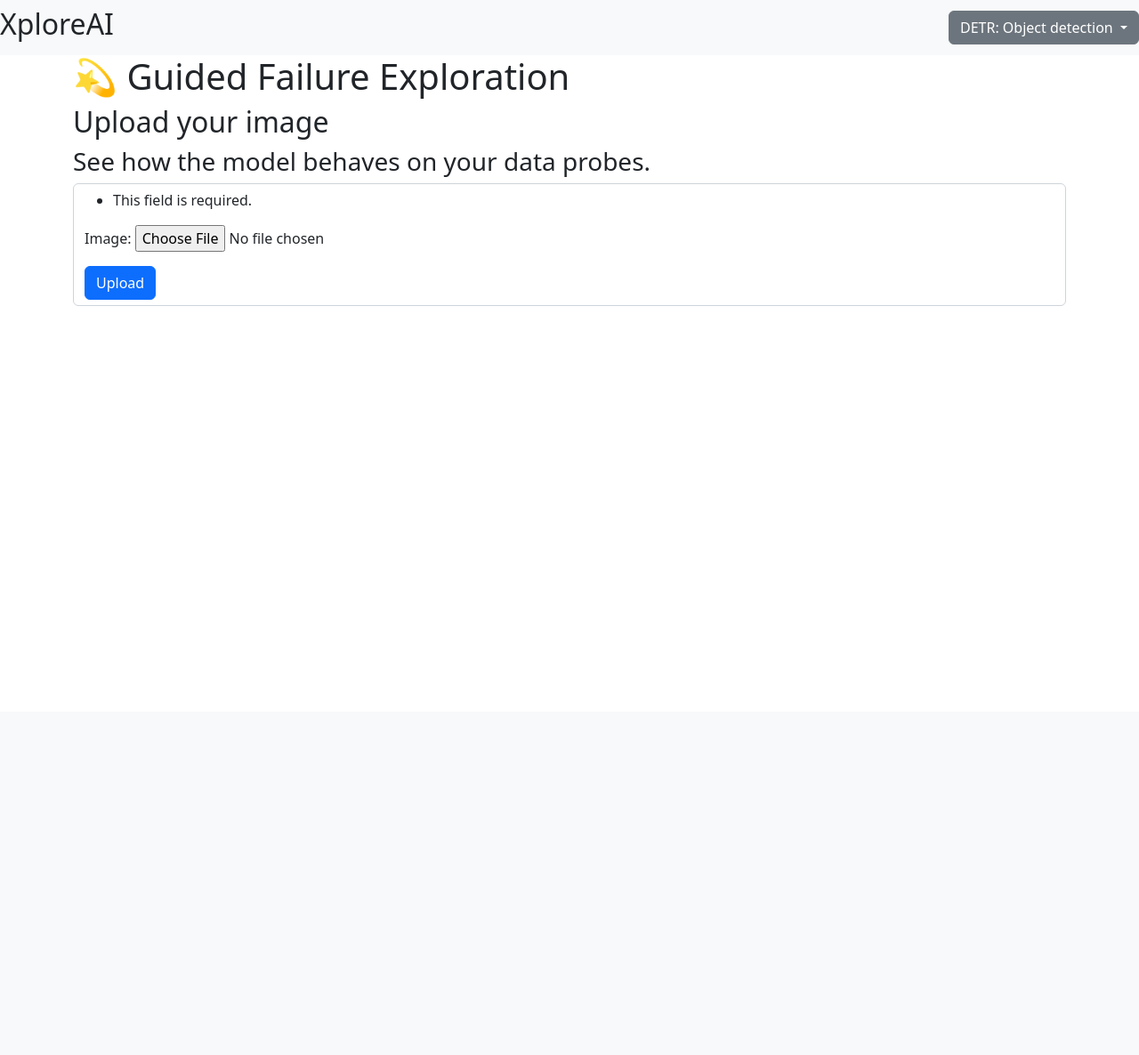
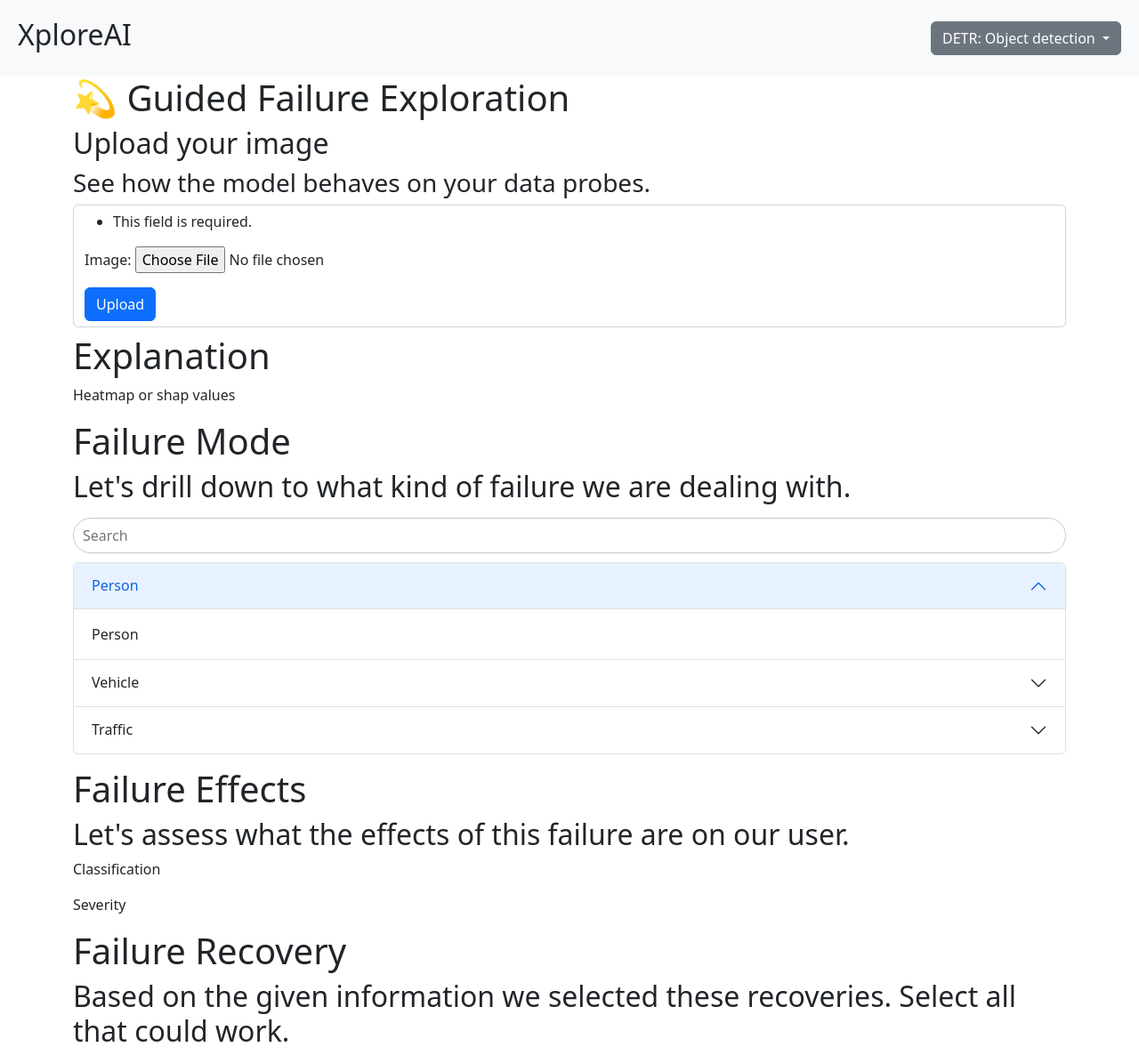
Before and after one commit to Steven177/fdd, a Django app: page /fdd_app/ in a window 1280 px wide. Shown: the whole page at 89% size. Before the commit the page ends 344 px from the top, so only its background shows below. Run offline with Django 3.2, Linux system fonts and the light colour scheme; some libraries are stand-ins or nearby versions.

Commit message:
Implemented new version of bounding box drawing and first version of class table

```diff
--- a/fdd_app/static/fdd_app/css/style.css
+++ b/fdd_app/static/fdd_app/css/style.css
@@ -42,3 +65,42 @@ canvas{
 .v-hidden {
   visibility: hidden;
 }
+
+.padding20px {
+  padding: 20px !important;
+}
+
+.margin-top-bottom-20px {
+  margin-top:  20px !important;
+  margin-bottom: 20px !important;
+}
+
+/* TABLE */
+#page_container {
+    margin-top: 15px;
+    margin-bottom: 15px;
+}
+#accordion_search_bar_container {
+    position: relative;
+}
+#accordion_search_bar_container:after {
+    content: "\e003";
+    font-family: Glyphicons Halflings;
+    width: 18px;
+    height: 18px;
+    position: absolute;
+    right: 10px;
+    bottom: 10px;
+}
+#accordion_search_bar_container #accordion_search_bar {
+    display: block;
+    margin: 10px auto;
+    width: 100%;
+    padding: 7px 10px;
+    border: 1px solid #cacaca;
+    border-radius: 25px;
+    outline: 0;
+}
+.panel-title a {
+    display: block;
+}
--- a/fdd_app/static/fdd_app/js/bbox.js
+++ b/fdd_app/static/fdd_app/js/bbox.js
@@ -1,135 +1,116 @@
-// get references to the canvas and context
-var canvas = document.getElementById("canvas");
-var overlay = document.getElementById("overlay");
-var ctx = canvas.getContext("2d");
-var ctxo = overlay.getContext("2d");
+var counter = 0;
+var colors = ["green", "blue", "red", "yellow", "purple", "fuchsia", "olive", "navy", "teal", "aqua"];
+const $ = document.querySelector.bind(document);
 
-var colors = ["green", "blue", "red", "yellow", "purple", "fuchsia", "olive", "navy", "teal", "aqua"];
-var colorIndexExp = 0;
-var colorIndexPred = 0;
-var counter = 0;
+/**
+ * Collection of rectangles defining user generated regions
+ */
+var rectangles = [];
 
-// style the context
-ctx.strokeStyle = colors[colorIndexExp];
-ctx.lineWidth = 1.5;
-ctxo.strokeStyle = colors[colorIndexExp];
-ctxo.lineWidth = 1.5;
+// DOM elements
+const $screenshot = $('#screenshot');
+const $draw = $('#draw');
+const $marquee = $('#marquee');
+const $boxes = $('#boxes');
 
-// calculate where the canvas is on the window
-// (used to help calculate mouseX/mouseY)
-var $canvas = $("#canvas");
-var canvasOffset = $canvas.offset();
-var offsetX = canvasOffset.left;
-var offsetY = canvasOffset.top;
-var scrollX = $canvas.scrollLeft();
-var scrollY = $canvas.scrollTop();
+// Temp variables
+let startX = 0;
+let startY = 0;
+const marqueeRect = {
+  x: 0,
+  y: 0,
+  width: 0,
+  height: 0,
+};
 
-// this flage is true when the user is dragging the mouse
-var isDown = false;
+$marquee.classList.add('hide');
+$screenshot.addEventListener('pointerdown', startDrag);
 
-// these vars will hold the starting mouse position
-var startX;
-var startY;
-
-var prevStartX = 0;
-var prevStartY = 0;
-
-var prevWidth  = 0;
-var prevHeight = 0;
-
-function handleMouseDown(e) {
-    e.preventDefault();
-    e.stopPropagation();
-
-    // save the starting x/y of the rectangle
-    startX = parseInt(e.clientX - offsetX);
-    startY = parseInt(e.clientY - offsetY);
-
-    // set a flag indicating the drag has begun
-    isDown = true;
+function startDrag(ev) {
+  // middle button delete rect
+  if (ev.button === 1) {
+    const rect = hitTest(ev.layerX, ev.layerY);
+    if (rect) {
+      rectangles.splice(rectangles.indexOf(rect), 1);
+      redraw();
+    }
+    return;
+  }
+  window.addEventListener('pointerup', stopDrag);
+  $screenshot.addEventListener('pointermove', moveDrag);
+  $marquee.classList.remove('hide');
+  startX = ev.layerX;
+  startY = ev.layerY;
+  drawRect($marquee, startX, startY, 0, 0);
 }
 
-function handleMouseUp(e) {
-    e.preventDefault();
-    e.stopPropagation();
-
-    // the drag is over, clear the dragging flag
-    isDown = false;
-    ctxo.strokeRect(prevStartX, prevStartY, prevWidth, prevHeight);
-    colorIndexExp += 1;
-    ctx.strokeStyle = colors[colorIndexExp];
-    ctxo.strokeStyle = colors[colorIndexExp];
+function stopDrag(ev) {
+  $marquee.classList.add('hide');
+  window.removeEventListener('pointerup', stopDrag);
+  $screenshot.removeEventListener('pointermove', moveDrag);
+  if (ev.target === $screenshot && marqueeRect.width && marqueeRect.height) {
+    rectangles.push(Object.assign({}, marqueeRect));
+    redraw();
+  }
+  removeHidden("label" + counter);
+    counter += 1;
 }
 
-function handleMouseOut(e) {
-    e.preventDefault();
-    e.stopPropagation();
-
-    // the drag is over, clear the dragging flag
-    isDown = false;
+function moveDrag(ev) {
+  let x = ev.layerX;
+  let y = ev.layerY;
+  let width = startX - x;
+  let height = startY - y;
+  if (width < 0) {
+    width *= -1;
+    x -= width;
+  }
+  if (height < 0) {
+    height *= -1;
+    y -= height;
+  }
+  Object.assign(marqueeRect, { x, y, width, height });
+  drawRect($marquee, marqueeRect);
 }
 
-function handleMouseMove(e) {
-    e.preventDefault();
-    e.stopPropagation();
-
-    // if we're not dragging, just return
-    if (!isDown) {
-        return;
-    }
-
-    // get the current mouse position
-    mouseX = parseInt(e.clientX - offsetX);
-    mouseY = parseInt(e.clientY - offsetY);
-
-    // Put your mousemove stuff here
-
-
-
-    // calculate the rectangle width/height based
-    // on starting vs current mouse position
-    var width = mouseX - startX;
-    var height = mouseY - startY;
-
-    // clear the canvas
-    ctx.clearRect(0, 0, canvas.width, canvas.height);
-
-    // draw a new rect from the start position
-    // to the current mouse position
-
-    ctx.strokeRect(startX, startY, width, height);
-
-    prevStartX = startX;
-    prevStartY = startY;
-
-    prevWidth  = width;
-    prevHeight = height;
+function hitTest(x, y) {
+  return rectangles.find(rect => (
+    x >= rect.x &&
+    y >= rect.y &&
+    x <= rect.x + rect.width &&
+    y <= rect.y + rect.height
+  ));
 }
 
-// listen for mouse events
-$("#canvas").mousedown(function (e) {
-    handleMouseDown(e);
-});
-$("#canvas").mousemove(function (e) {
-    handleMouseMove(e);
-});
-$("#canvas").mouseup(function (e) {
-    handleMouseUp(e);
-    removeHidden("label" + counter);
-    counter += 1;
-});
+function redraw() {
+  boxes.innerHTML = '';
+  var colorCounter = 0;
+  rectangles.forEach((data) => {
+    var newRect = drawRect(document.createElementNS("http://www.w3.org/2000/svg", 'rect'), data);
+    newRect.style.stroke = colors[colorCounter];
+    boxes.appendChild(newRect);
+    colorCounter += 1;
+  });
+}
 
-$("#canvas").mouseout(function (e) {
-    handleMouseOut(e);
-});
+function drawRect(rect, data) {
+  const { x, y, width, height } = data;
+  rect.setAttributeNS(null, 'width', width);
+  rect.setAttributeNS(null, 'height', height);
+  rect.setAttributeNS(null, 'x', x);
+  rect.setAttributeNS(null, 'y', y);
+  return rect;
+}
+
+function clearCanvas() {
+  // clear the canvas
+  rectangles = [];
+  redraw();
+};
 
 // ----------------------------------------------------------------------
 
-function clearCanvas() {
-  // clear the canvas
-  ctx.clearRect(0, 0, canvas.width, canvas.height);
-  ctx.beginPath();
-};
+
 
 function removeHidden(id) {
   var div = document.getElementById(id);
@@ -194,3 +175,5 @@ $(".box").mouseover(highlightBox);
 $(".box").mouseout(dehighlightBox);
 
 $("#hidden0").prop("disabled", true);
+
+// ----------------------------------------------------------------------
--- /dev/null
+++ b/fdd_app/static/fdd_app/js/table.js
@@ -0,0 +1,22 @@
+(function () {
+    var searchTerm, panelContainerId;
+    // Create a new contains that is case insensitive
+    $.expr[':'].containsCaseInsensitive = function (n, i, m) {
+        return jQuery(n).text().toUpperCase().indexOf(m[3].toUpperCase()) >= 0;
+    };
+    $("#accordion_search_bar").on("change keyup paste click", function () {
+        searchTerm = $(this).val();
+      console.log(searchTerm);
+        $("#accordionPanelsStayOpenExample > .accordion-item").each(function () {
+            panelContainerId = "#" + $(this).attr("id");
+          console.log(panelContainerId)
+
+          $(panelContainerId + ":not(:containsCaseInsensitive(" + searchTerm + "))").hide();
+
+            $(panelContainerId + ":containsCaseInsensitive(" + searchTerm + ")").show();
+        });
+    });
+})();
+
+// https://stackoverflow.com/questions/31799326/javascript-error-cannot-read-property-of-undefined
+// https://codepen.io/Steven177/pen/VwQRGZq
--- a/fdd_app/templates/fdd_app/open_model_exploration.html
+++ b/fdd_app/templates/fdd_app/open_model_exploration.html
@@ -10,17 +10,12 @@
     {% load index %}
     {% load to_int %}
     <link rel="stylesheet" type="text/css" href="{% static 'fdd_app/css/style.css' %}">
-
     <link href="https://cdn.jsdelivr.net/npm/bootstrap@5.2.0-beta1/dist/css/bootstrap.min.css" rel="stylesheet" integrity="sha384-0evHe/X+R7YkIZDRvuzKMRqM+OrBnVFBL6DOitfPri4tjfHxaWutUpFmBp4vmVor" crossorigin="anonymous">
-
-    <script src="https://ajax.googleapis.com/ajax/libs/jquery/3.4.1/jquery.min.js"></script>
-
-    <script src="https://kit.fontawesome.com/d35950c7f9.js" crossorigin="anonymous"></script>
 </head>
 
 <body>
   <! -- NAVBAR -->
-  <nav class="navbar bg-light">
+  <nav class="navbar bg-light padding20px">
     <h2>XploreAI</h2>
     <div class="dropdown">
       <button class="btn btn-secondary dropdown-toggle" type="button" id="dropdownMenuButton1" data-bs-toggle="dropdown" aria-expanded="false">
@@ -35,7 +30,6 @@
 
   <div class="container">
     <h1>&#128171 Guided Failure Exploration</h1>
-
     <h2>Upload your image</h2>
     <h3>See how the model behaves on your data probes.</h3>
     <! -- IMAGE UPLOAD -->
@@ -45,21 +39,25 @@
           <button type="submit" class="btn btn-primary">Upload</button>
         </form>
 
-    <! -- LEFT -->
+
     <div class="row justify-content-start">
       {% if sample.image %}
+
+      <! -- LEFT -->
       <div id="" class="col-6">
         <h2>User Expectation</h2>
         <h3>What does your user expect?</h3>
         <! -- canvas -->
-        <div id = "canvasWrapper">
-         <canvas id="overlay" width={{sample.image.width}}  height={{sample.image.height}}></canvas>
-         <canvas id="canvas" width={{sample.image.width}}  height={{sample.image.height}}></canvas>
+        <div class="position-relative" style="width: {{sample.image.width}}px; height: {{sample.image.height}}px">
+          <img class="rounded" width="{{sample.image.width}}" height="{{sample.image.height}}" src="{{sample.image.url}}" id="screenshot" draggable="false">
+          <svg width="{{sample.image.width}}" height="{{sample.image.height}}" viewBox="0 0 {{sample.image.width}} {{sample.image.height}}" id="draw" xmlns="http://www.w3.org/2000/svg">
+          <rect id="marquee" x="0" y="0" width="{{sample.image.width}}" height="{{sample.image.height}}" />
+          <g id="boxes"></g>
+          </svg>
         </div>
-        <! -- image -->
-        <img src="{{sample.image.url}}" class="img rounded">
 
         <! -- labels -->
+        <div>
         <form action="javascript:void(0);">
           <div id="label0" class="d-none" style="color: {{ colors.0 }}">
             <i class="fa-solid fa-square"></i>
@@ -111,10 +109,16 @@
             <label for="fname" class="form-label">Label me: </label>
             <input type="text" id="fname" name="fname" class="form-control">
           </div>
-          <button id="b1" class="btn btn-primary" onclick="javascript:showDiv('hidden1')"> Save </button>
-          <button class="btn btn-secondary" onclick="javascript:clearCanvas()">Redraw</button>
+
+          <div class="margin-top-bottom-20px">
+            <button id="b1" class="btn btn-primary" onclick="javascript:showDiv('hidden1')"> Save </button>
+            <button class="btn btn-secondary" onclick="javascript:clearCanvas()">Restart</button>
+          </div>
          </form>
+        </div>
+        <! -- end labels -->
       </div>
+      <! -- END LEFT -->
       {% endif %}
 
       <! -- RIGHT -->
@@ -125,7 +129,7 @@
         <div class="position-relative">
           <svg class="position-absolute" width="{{sample.image.width}}" height="{{sample.image.height}}" xmlns="http://www.w3.org/2000/svg">
           {% for object in model_prediction %}
-             <rect id="{{ forloop.counter0 }}" class="box normalBox" x={{object.box.xmin}} y={{object.box.ymin}} width={{object.box.xmax|sub:object.box.xmin}} height={{object.box.ymax|sub:object.box.ymin}} style="stroke:{{ colors|index:forloop.counter0 }};fill-opacity:0"/>
+             <rect id="{{ forloop.counter0 }}" class="normalBox" x={{object.box.xmin}} y={{object.box.ymin}} width={{object.box.xmax|sub:object.box.xmin}} height={{object.box.ymax|sub:object.box.ymin}} style="stroke:{{ colors|index:forloop.counter0 }};fill-opacity:0"/>
             </rect>
           {% endfor %}
           </svg>
@@ -134,18 +138,113 @@
 
         {% for object in model_prediction%}
         <div id="{{ forloop.counter0|add:100 }}" class="pred">
-          <div class="d-flex align-items-center" style="color:{{ colors|index:forloop.counter0 }}">
-            <i class="fa-solid fa-square"></i>
+          <i class="fa-solid fa-square" style="color:{{ colors|index:forloop.counter0 }}"></i>
+          <div class="d-flex justify-content-between align-items-center border-bottom">
+            <p> {{ object.label|title}} </p>
+            <p> {{ object.score | floatformat:3}} </p>
           </div>
-          <p class="border">{{ object.label|title}} with certainty {{ object.score | floatformat:3}}</p>
         </div>
         {% endfor %}
+        <button class="btn btn-primary">View Explanation</button>
+
+      </div>
+       <! -- END RIGHT -->
+
+
+     <! -- EXPLANATION -->
+     <div class="">
+      <h1>Explanation</h1>
+      <p>Heatmap or shap values</p>
      </div>
+
+     <! -- FAILURE CLASSIFICATION -->
+
+
+
+     <! -- FAILURE MODE -->
+      <div>
+        <h1>Failure Mode</h1>
+        <h2>Let's drill down to what kind of failure we are dealing with.</h2>
+
+        <! -- CLASS TABLE -->
+        <div id="page_container">
+          <div id="accordion_search_bar_container">
+              <input type="search" id="accordion_search_bar" placeholder="Search" />
+          </div>
+
+          <div class="accordion" id="accordionPanelsStayOpenExample">
+            <div class="accordion-item" id="collapseOne_container">
+              <h2 class="accordion-header" id="panelsStayOpen-headingOne">
+                <button class="accordion-button" type="button" data-bs-toggle="collapse" data-bs-target="#panelsStayOpen-collapseOne" aria-expanded="true" aria-controls="panelsStayOpen-collapseOne">
+                  Person
+                </button>
+              </h2>
+              <div id="panelsStayOpen-collapseOne" class="accordion-collapse collapse show" aria-labelledby="panelsStayOpen-headingOne">
+                <div class="accordion-body">
+                 Person
+                </div>
+              </div>
+            </div>
+            <div class="accordion-item" id="collapseTwo_container">
+              <h2 class="accordion-header" id="panelsStayOpen-headingTwo">
+                <button class="accordion-button collapsed" type="button" data-bs-toggle="collapse" data-bs-target="#panelsStayOpen-collapseTwo" aria-expanded="false" aria-controls="panelsStayOpen-collapseTwo">
+                  Vehicle
+                </button>
+              </h2>
+              <div id="panelsStayOpen-collapseTwo" class="accordion-collapse collapse" aria-labelledby="panelsStayOpen-headingTwo">
+                <div class="accordion-body">
+                  <p>Bicycle</p>
+                  <p>Car</p>
+                </div>
+              </div>
+            </div>
+            <div class="accordion-item" id="collapseThree_container">
+              <h2 class="accordion-header" id="panelsStayOpen-headingThree">
+                <button class="accordion-button collapsed" type="button" data-bs-toggle="collapse" data-bs-target="#panelsStayOpen-collapseThree" aria-expanded="false" aria-controls="panelsStayOpen-collapseThree">
+                  Traffic
+                </button>
+              </h2>
+              <div id="panelsStayOpen-collapseThree" class="accordion-collapse collapse" aria-labelledby="panelsStayOpen-headingThree">
+                <div class="accordion-body">
+                  <p>Stop sign</p>
+                  <p>Something</p>
+                </div>
+              </div>
+            </div>
+          </div>
+        </div>
+        <! -- END CLASS TABLE -->
+      </div>
+      <! -- Failure MODE-->
+
+
+
+
+      <! -- FAILURE EFFECTS -->
+      <div>
+        <h1>Failure Effects</h1>
+        <h2>Let's assess what the effects of this failure are on our user.</h2>
+
+        <p>Classification</p>
+        <p>Severity</p>
+      </div>
+      <! -- END FAILURE EFFECTS -->
+
+      <! -- FAILURE RECOVERY -->
+      <div>
+        <h1>Failure Recovery</h1>
+        <h2>Based on the given information we selected these recoveries. Select all that could work.</h2>
+      </div>
+      <! -- END FAILURE RECOVERY -->
+
   </div>
-
-  <! -- bbox -->
-  <script src="{% static 'fdd_app/js/bbox.js' %}">
-  <script src="https://cdn.jsdelivr.net/npm/bootstrap@5.2.0-beta1/dist/js/bootstrap.bundle.min.js" integrity="sha384-pprn3073KE6tl6bjs2QrFaJGz5/SUsLqktiwsUTF55Jfv3qYSDhgCecCxMW52nD2" crossorigin="anonymous">
-  </script>
 </body>
 </html>
+
+<! -- external -->
+    <script src="https://kit.fontawesome.com/d35950c7f9.js" crossorigin="anonymous"></script>
+    <script src="https://cdn.jsdelivr.net/npm/bootstrap@5.2.0-beta1/dist/js/bootstrap.bundle.min.js" integrity="sha384-pprn3073KE6tl6bjs2QrFaJGz5/SUsLqktiwsUTF55Jfv3qYSDhgCecCxMW52nD2" crossorigin="anonymous"> </script>
+    <script src="https://ajax.googleapis.com/ajax/libs/jquery/3.6.0/jquery.min.js"></script>
+    <! -- mine -->
+    <script src="{% static 'fdd_app/js/bbox.js' %}"></script>
+    <script src="{% static 'fdd_app/js/table.js' %}"></script>
```
Also changed, not shown: other parts of fdd_app/static/fdd_app/css/style.css (+27 -4 lines), fdd_app/templates/fdd_app/table.html (added, +31 -0 lines), db.sqlite3, media/failure_pics/critical_quality_output_box.png (added), media/failure_pics/critical_quality_output_score.png (added), media/failure_pics/failing_to_observe.png (added), media/failure_pics/false_observation.png (added), media/failure_pics/false_observation1.png (added), media/failure_pics/incomplete_information.png (added), media/failure_pics/violation.png (added), 2 other files.
